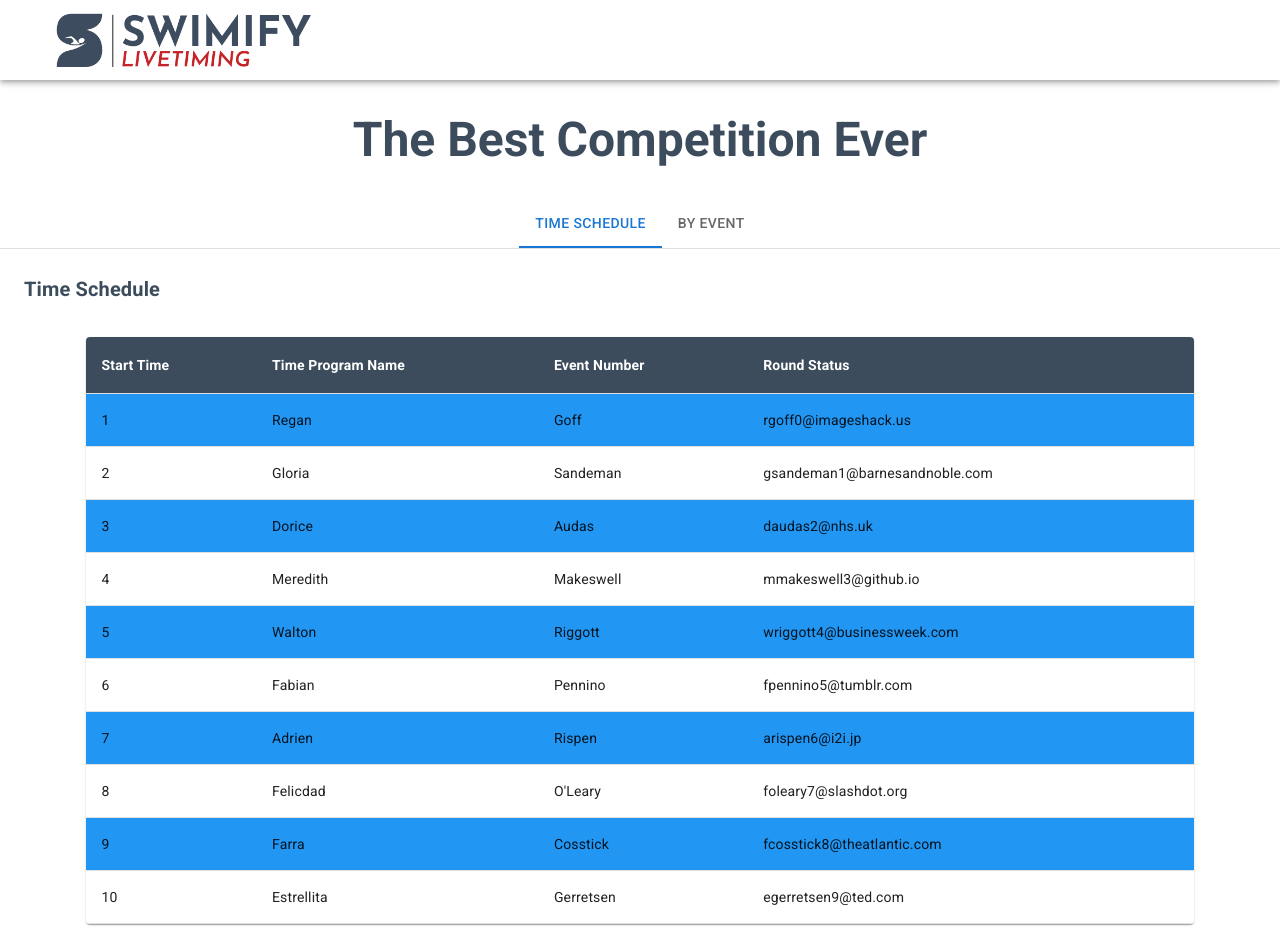
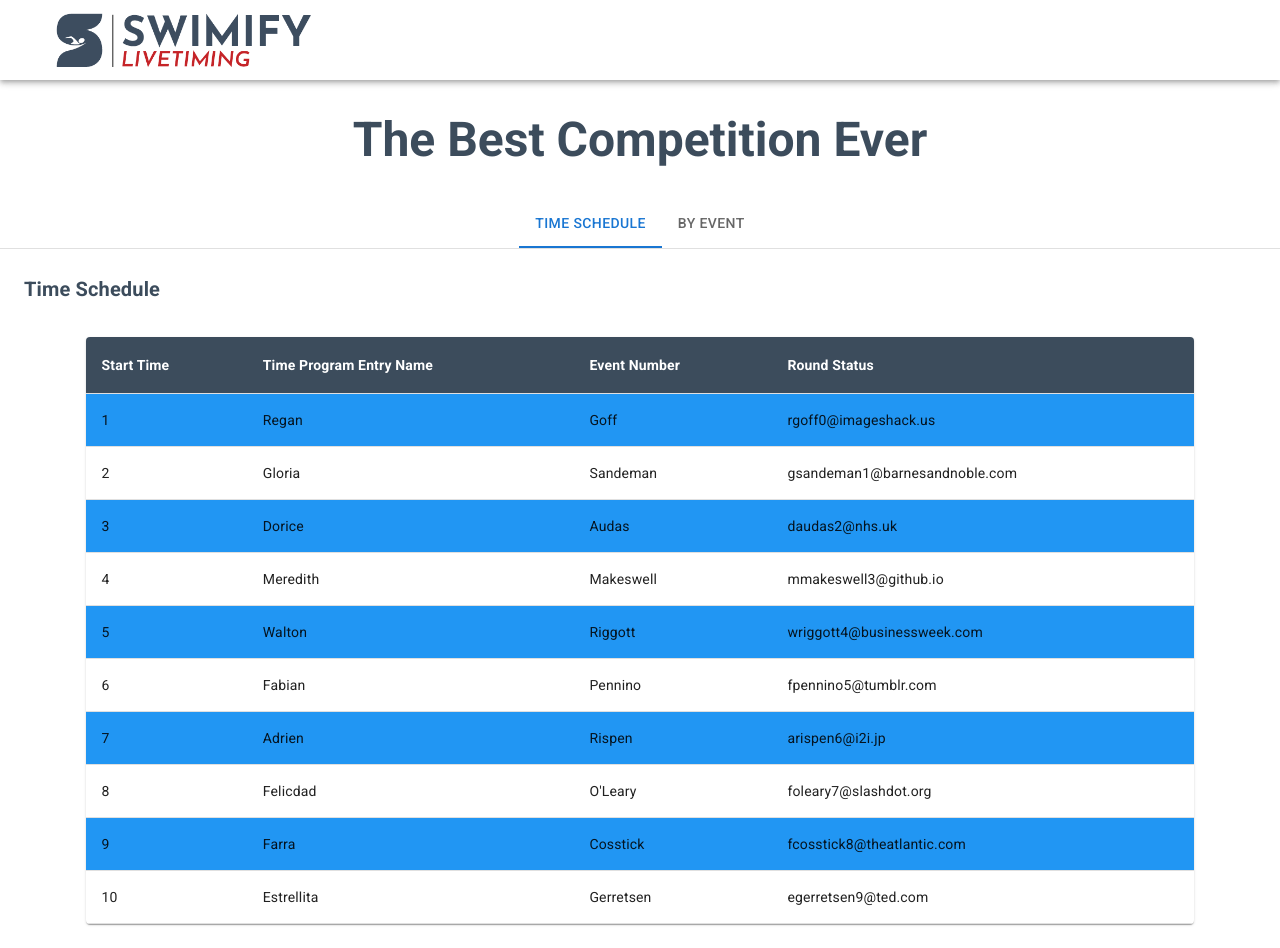
Before and after one commit to nfluk/swimify-demo, a React (Create React App) app: page / in a window 1280 px wide. Built offline with nearby package versions, Linux system fonts and the light colour scheme; no server answers.

Commit message:
set up useQuery hook to Time tab

```diff
--- a/src/components/ByEvent.js
+++ b/src/components/ByEvent.js
@@ -1,10 +1,10 @@
 import React from 'react';
 import DataTableEvent from './DataTableEvent';
 
-function ByEvent() {
+function ByEvent({ getEvents }) {
   return (
     <div>
-      <DataTableEvent />
+      <DataTableEvent getEvents={getEvents} />
     </div>
   );
 }
--- a/src/components/DataTableBody.js
+++ /dev/null
@@ -1,108 +0,0 @@
-import React from 'react';
-import { TableBody, TableRow, TableCell } from '@mui/material';
-
-function DataTableBody() {
-  return (
-    <TableBody sx={rowStyle}>
-      {tableData.map((row) => (
-        <TableRow key={row.id}>
-          <TableCell>{row.id}</TableCell>
-          <TableCell>{row.first_name}</TableCell>
-          <TableCell>{row.last_name}</TableCell>
-          <TableCell>{row.email}</TableCell>
-        </TableRow>
-      ))}
-    </TableBody>
-  );
-}
-
-const rowStyle = {
-  '& tr:nth-of-type(2n+1)': {
-    backgroundColor: '#2196f3',
-  },
-};
-
-const tableData = [
-  {
-    id: 1,
-    first_name: 'Regan',
-    last_name: 'Goff',
-    email: 'rgoff0@imageshack.us',
-    gender: 'Male',
-    ip_address: '165.128.34.198',
-  },
-  {
-    id: 2,
-    first_name: 'Gloria',
-    last_name: 'Sandeman',
-    email: 'gsandeman1@barnesandnoble.com',
-    gender: 'Female',
-    ip_address: '48.249.171.117',
-  },
-  {
-    id: 3,
-    first_name: 'Dorice',
-    last_name: 'Audas',
-    email: 'daudas2@nhs.uk',
-    gender: 'Female',
-    ip_address: '91.106.54.156',
-  },
-  {
-    id: 4,
-    first_name: 'Meredith',
-    last_name: 'Makeswell',
-    email: 'mmakeswell3@github.io',
-    gender: 'Male',
-    ip_address: '21.3.27.170',
-  },
-  {
-    id: 5,
-    first_name: 'Walton',
-    last_name: 'Riggott',
-    email: 'wriggott4@businessweek.com',
-    gender: 'Male',
-    ip_address: '213.112.172.140',
-  },
-  {
-    id: 6,
-    first_name: 'Fabian',
-    last_name: 'Pennino',
-    email: 'fpennino5@tumblr.com',
-    gender: 'Male',
-    ip_address: '29.103.102.27',
-  },
-  {
-    id: 7,
-    first_name: 'Adrien',
-    last_name: 'Rispen',
-    email: 'arispen6@i2i.jp',
-    gender: 'Male',
-    ip_address: '29.63.171.72',
-  },
-  {
-    id: 8,
-    first_name: 'Felicdad',
-    last_name: "O'Leary",
-    email: 'foleary7@slashdot.org',
-    gender: 'Female',
-    ip_address: '4.247.191.28',
-  },
-  {
-    id: 9,
-    first_name: 'Farra',
-    last_name: 'Cosstick',
-    email: 'fcosstick8@theatlantic.com',
-    gender: 'Female',
-    ip_address: '179.57.102.70',
-  },
-  {
-    id: 10,
-    first_name: 'Estrellita',
-    last_name: 'Gerretsen',
-    email: 'egerretsen9@ted.com',
-    gender: 'Female',
-    ip_address: '78.36.3.34',
-  },
-];
-
-export default DataTableBody;
--- a/src/components/DataTableEvent.js
+++ b/src/components/DataTableEvent.js
@@ -3,11 +3,11 @@ import {
   TableContainer,
   Table,
   TableHead,
+  TableBody,
   TableRow,
   TableCell,
   Paper,
 } from '@mui/material';
-import DataTableBody from './DataTableBody';
 
 function DataTableEvent() {
   return (
@@ -26,7 +26,16 @@ function DataTableEvent() {
             </TableCell>
           </TableRow>
         </TableHead>
-        <DataTableBody />
+        <TableBody sx={rowStyle}>
+          {tableData.map((row) => (
+            <TableRow key={row.id}>
+              <TableCell>{row.id}</TableCell>
+              <TableCell>{row.first_name}</TableCell>
+              <TableCell>{row.last_name}</TableCell>
+              <TableCell>{row.email}</TableCell>
+            </TableRow>
+          ))}
+        </TableBody>
       </Table>
     </TableContainer>
   );
@@ -45,4 +54,93 @@ const tableStyling = {
   marginTop: '2rem',
 };
 
+const rowStyle = {
+  '& tr:nth-of-type(2n+1)': {
+    backgroundColor: '#2196f3',
+  },
+};
+
+const tableData = [
+  {
+    id: 1,
+    first_name: 'Regan',
+    last_name: 'Goff',
+    email: 'rgoff0@imageshack.us',
+    gender: 'Male',
+    ip_address: '165.128.34.198',
+  },
+  {
+    id: 2,
+    first_name: 'Gloria',
+    last_name: 'Sandeman',
+    email: 'gsandeman1@barnesandnoble.com',
+    gender: 'Female',
+    ip_address: '48.249.171.117',
+  },
+  {
+    id: 3,
+    first_name: 'Dorice',
+    last_name: 'Audas',
+    email: 'daudas2@nhs.uk',
+    gender: 'Female',
+    ip_address: '91.106.54.156',
+  },
+  {
+    id: 4,
+    first_name: 'Meredith',
+    last_name: 'Makeswell',
+    email: 'mmakeswell3@github.io',
+    gender: 'Male',
+    ip_address: '21.3.27.170',
+  },
+  {
+    id: 5,
+    first_name: 'Walton',
+    last_name: 'Riggott',
+    email: 'wriggott4@businessweek.com',
+    gender: 'Male',
+    ip_address: '213.112.172.140',
+  },
+  {
+    id: 6,
+    first_name: 'Fabian',
+    last_name: 'Pennino',
+    email: 'fpennino5@tumblr.com',
+    gender: 'Male',
+    ip_address: '29.103.102.27',
+  },
+  {
+    id: 7,
+    first_name: 'Adrien',
+    last_name: 'Rispen',
+    email: 'arispen6@i2i.jp',
+    gender: 'Male',
+    ip_address: '29.63.171.72',
+  },
+  {
+    id: 8,
+    first_name: 'Felicdad',
+    last_name: "O'Leary",
+    email: 'foleary7@slashdot.org',
+    gender: 'Female',
+    ip_address: '4.247.191.28',
+  },
+  {
+    id: 9,
+    first_name: 'Farra',
+    last_name: 'Cosstick',
+    email: 'fcosstick8@theatlantic.com',
+    gender: 'Female',
+    ip_address: '179.57.102.70',
+  },
+  {
+    id: 10,
+    first_name: 'Estrellita',
+    last_name: 'Gerretsen',
+    email: 'egerretsen9@ted.com',
+    gender: 'Female',
+    ip_address: '78.36.3.34',
+  },
+];
+
 export default DataTableEvent;
--- a/src/components/DataTableTime.js
+++ b/src/components/DataTableTime.js
@@ -3,13 +3,37 @@ import {
   TableContainer,
   Table,
   TableHead,
+  TableBody,
   TableRow,
   TableCell,
   Paper,
 } from '@mui/material';
-import DataTableBody from './DataTableBody';
+import { gql, useQuery } from '@apollo/client';
 
 function DataTableTime() {
+  const GET_TIME = gql`
+    query GetRounds {
+      time_program_entry(
+        where: {
+          competition_id: { _eq: "4aaaf2e3-9026-404c-a2b9-fad19f5e37c9" }
+        }
+      ) {
+        id
+        round {
+          status
+          event {
+            number
+          }
+        }
+        name
+        start_time
+      }
+    }
+  `;
+
+  const { loading, error, data } = useQuery(GET_TIME);
+
+  console.log('this is data: ', data);
   return (
     <TableContainer component={Paper} sx={tableStyling}>
       <Table aria-label="simple table" stickyHeader>
@@ -19,7 +43,7 @@ function DataTableTime() {
               Start Time
             </TableCell>
             <TableCell sx={headerStyling} scope="header">
-              Time Program Name
+              Time Program Entry Name
             </TableCell>
             <TableCell sx={headerStyling} scope="header">
               Event Number
@@ -29,7 +53,16 @@ function DataTableTime() {
             </TableCell>
           </TableRow>
         </TableHead>
-        <DataTableBody />
+        <TableBody sx={rowStyle}>
+          {tableData.map((row) => (
+            <TableRow key={row.id}>
+              <TableCell>{row.id}</TableCell>
+              <TableCell>{row.first_name}</TableCell>
+              <TableCell>{row.last_name}</TableCell>
+              <TableCell>{row.email}</TableCell>
+            </TableRow>
+          ))}
+        </TableBody>
       </Table>
     </TableContainer>
   );
@@ -48,4 +81,93 @@ const tableStyling = {
   marginTop: '2rem',
 };
 
+const rowStyle = {
+  '& tr:nth-of-type(2n+1)': {
+    backgroundColor: '#2196f3',
+  },
+};
+
+const tableData = [
+  {
+    id: 1,
+    first_name: 'Regan',
+    last_name: 'Goff',
+    email: 'rgoff0@imageshack.us',
+    gender: 'Male',
+    ip_address: '165.128.34.198',
+  },
+  {
+    id: 2,
+    first_name: 'Gloria',
+    last_name: 'Sandeman',
+    email: 'gsandeman1@barnesandnoble.com',
+    gender: 'Female',
+    ip_address: '48.249.171.117',
+  },
+  {
+    id: 3,
+    first_name: 'Dorice',
+    last_name: 'Audas',
+    email: 'daudas2@nhs.uk',
+    gender: 'Female',
+    ip_address: '91.106.54.156',
+  },
+  {
+    id: 4,
+    first_name: 'Meredith',
+    last_name: 'Makeswell',
+    email: 'mmakeswell3@github.io',
+    gender: 'Male',
+    ip_address: '21.3.27.170',
+  },
+  {
+    id: 5,
+    first_name: 'Walton',
+    last_name: 'Riggott',
+    email: 'wriggott4@businessweek.com',
+    gender: 'Male',
+    ip_address: '213.112.172.140',
+  },
+  {
+    id: 6,
+    first_name: 'Fabian',
+    last_name: 'Pennino',
+    email: 'fpennino5@tumblr.com',
+    gender: 'Male',
+    ip_address: '29.103.102.27',
+  },
+  {
+    id: 7,
+    first_name: 'Adrien',
+    last_name: 'Rispen',
+    email: 'arispen6@i2i.jp',
+    gender: 'Male',
+    ip_address: '29.63.171.72',
+  },
+  {
+    id: 8,
+    first_name: 'Felicdad',
+    last_name: "O'Leary",
+    email: 'foleary7@slashdot.org',
+    gender: 'Female',
+    ip_address: '4.247.191.28',
+  },
+  {
+    id: 9,
+    first_name: 'Farra',
+    last_name: 'Cosstick',
+    email: 'fcosstick8@theatlantic.com',
+    gender: 'Female',
+    ip_address: '179.57.102.70',
+  },
+  {
+    id: 10,
+    first_name: 'Estrellita',
+    last_name: 'Gerretsen',
+    email: 'egerretsen9@ted.com',
+    gender: 'Female',
+    ip_address: '78.36.3.34',
+  },
+];
+
 export default DataTableTime;
--- a/src/components/TimeSchedule.js
+++ b/src/components/TimeSchedule.js
@@ -1,10 +1,10 @@
 import React from 'react';
 import DataTableTime from './DataTableTime';
 
-function TimeSchedule() {
+function TimeSchedule({ getTime }) {
   return (
     <>
-      <DataTableTime />
+      <DataTableTime getTime={getTime} />
     </>
   );
 }
--- a/src/containers/App.js
+++ b/src/containers/App.js
@@ -8,6 +8,7 @@ import {
   InMemoryCache,
   ApolloProvider,
   gql,
+  useQuery,
 } from '@apollo/client';
 
 const client = new ApolloClient({
@@ -46,6 +47,24 @@ client
   // .then((result) => console.log(result.data.time_program_entry));
   .then((result) => console.log(result.data.time_program_entry));
 
+const GET_TIME = gql`
+  query GetRounds {
+    time_program_entry(
+      where: { competition_id: { _eq: "4aaaf2e3-9026-404c-a2b9-fad19f5e37c9" } }
+    ) {
+      id
+      round {
+        status
+        event {
+          number
+        }
+      }
+      name
+      start_time
+    }
+  }
+`;
+
 function App() {
   const [value, setValue] = useState('1');
 
```
